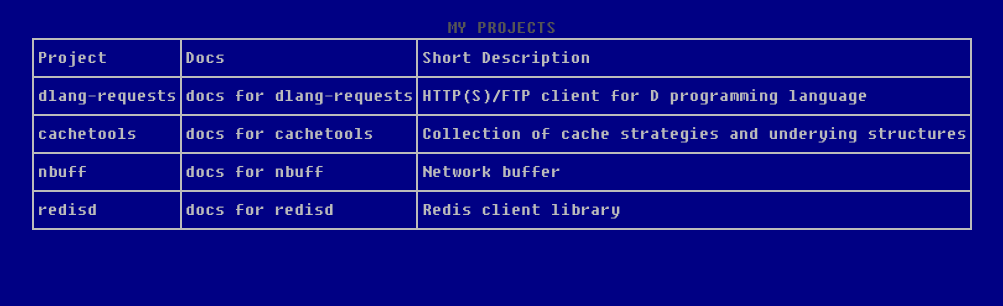
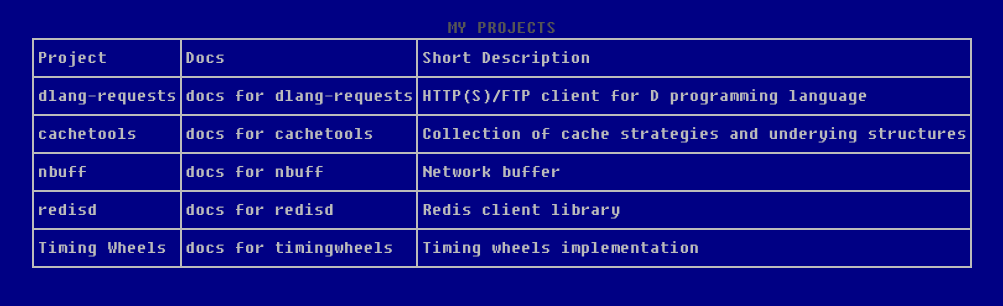
Before and after one commit to ikod/ikod.github.io, a plain HTML site: page index.html in a window 1280 px wide. Shown: the whole page, without its empty margins (38-1041 px from the left). Drawn offline with Linux system fonts and the light colour scheme.

Commit message:
add timing wheels

```diff
--- a/index.html
+++ b/index.html
@@ -33,5 +33,10 @@
         <td><a href="http://ikod.github.io/redisd/">docs for redisd</a>
         <td>Redis client library
     </tr>
+    <tr>
+        <td><a href="https://github.com/ikod/timingwheels/">Timing Wheels</a>
+        <td><a href="https://ikod.github.io/timingwheels/">docs for timingwheels</a>
+        <td>Timing wheels implementation
+    </tr>
     </table>
   </body>
```
